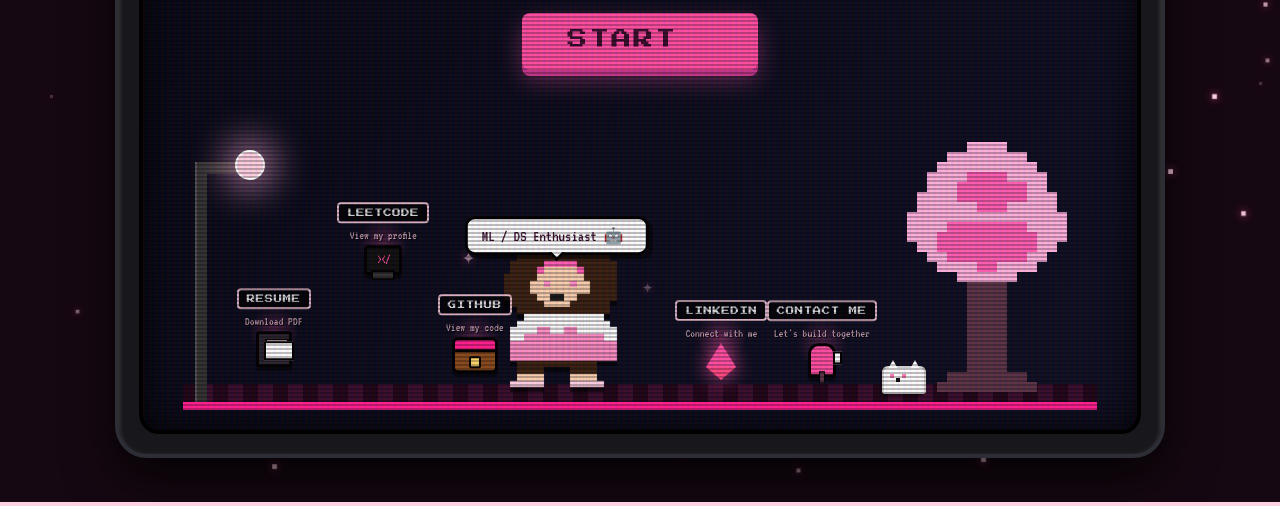
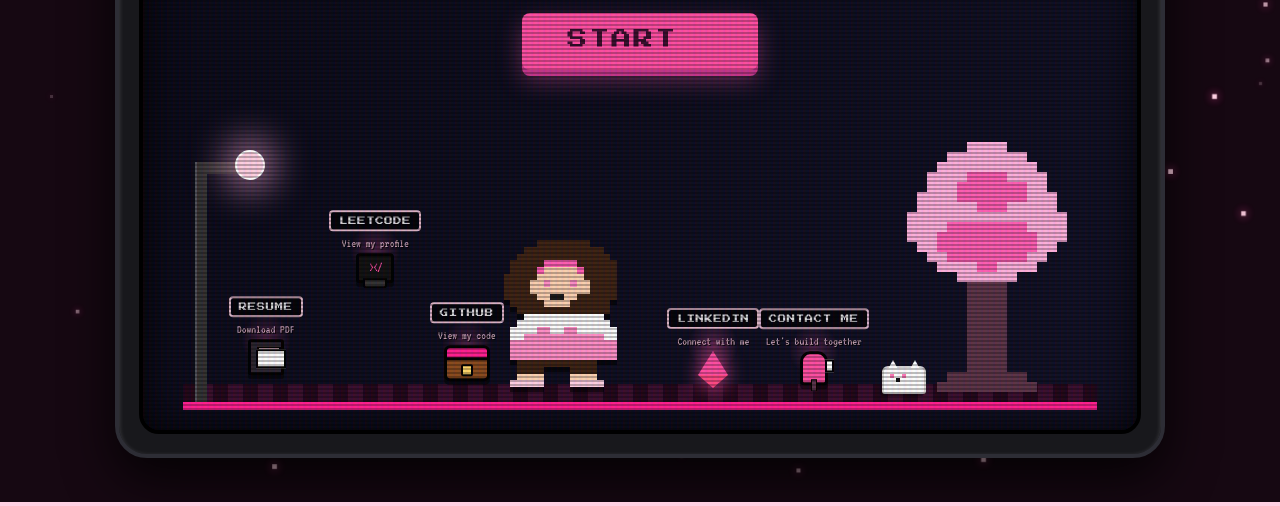
Before and after one commit to Ishika-guptaa25/ishikaintro, a plain HTML site: page index.html in a window 1280 px wide. Shown: the part 294-800 px from the top of the page. Drawn offline with Linux system fonts and the light colour scheme.

Commit message:
keyboard keys update

```diff
--- a/index.html
+++ b/index.html
@@ -181,14 +181,6 @@
   .lamp::before{ content:""; position:absolute; top:0; left:0; width:55px; height:12px; background:#333; }
   .lamp::after{ content:""; position:absolute; top:-12px; left:38px; width:26px; height:26px; background:var(--baby-pink); border-radius:50%; box-shadow:0 0 35px 12px rgba(255,177,222,.6); border: 2px solid #fff; }
 
-  .sprite-wrap{
-    position:relative;
-    display:flex;
-    flex-direction:column;
-    align-items:center;
-    z-index:3;
-  }
-
   .sprite{
     display:grid;
     grid-template-columns:repeat(24,1fr);
@@ -197,67 +189,8 @@
     filter:drop-shadow(0 5px 0px rgba(0,0,0,0.6));
     z-index: 3;
     margin-bottom: 8px;
-    transform-origin: bottom center;
-    animation: spriteBreathe 2.6s ease-in-out infinite;
-    transition: filter .25s ease;
   }
   .sprite div{ width:100%; height:100%; }
-  @keyframes spriteBreathe{ 0%,100%{ transform:scaleY(1) scaleX(1);} 50%{ transform:scaleY(1.025) scaleX(0.99);} }
-  .sprite-wrap:hover .sprite{
-    animation-duration:.8s;
-    filter:drop-shadow(0 5px 0px rgba(0,0,0,0.6)) drop-shadow(0 0 16px var(--pink));
-  }
-
-  /* --- Speech bubble: cycles a greeting + roles above her head --- */
-  .hero-speech-bubble{
-    position:absolute;
-    top:-14px;
-    left:50%;
-    transform:translate(-50%, 0);
-    background:#fff;
-    color:#3a0f2e;
-    border:3px solid #000;
-    border-radius:10px;
-    padding:7px 14px;
-    font-family:'VT323', monospace;
-    font-size:16px;
-    white-space:nowrap;
-    box-shadow:4px 4px 0 rgba(0,0,0,.5);
-    z-index:7;
-    animation: bubbleFloat 3s ease-in-out infinite;
-    pointer-events:none;
-  }
-  .hero-speech-bubble::before{
-    content:'';
-    position:absolute;
-    bottom:-9px; left:50%;
-    transform:translateX(-50%);
-    width:0; height:0;
-    border-left:8px solid transparent;
-    border-right:8px solid transparent;
-    border-top:9px solid #000;
-  }
-  .hero-speech-bubble::after{
-    content:'';
-    position:absolute;
-    bottom:-5px; left:50%;
-    transform:translateX(-50%);
-    width:0; height:0;
-    border-left:6px solid transparent;
-    border-right:6px solid transparent;
-    border-top:6px solid #fff;
-  }
-  @keyframes bubbleFloat{ 0%,100%{ transform:translate(-50%,0);} 50%{ transform:translate(-50%,-5px);} }
-
-  .hero-sparkle{
-    position:absolute;
-    color:var(--baby-pink);
-    font-size:13px;
-    text-shadow:0 0 8px var(--pink);
-    animation: twinkle 2.1s ease-in-out infinite;
-    pointer-events:none;
-    z-index:4;
-  }
 
   .tree-container { position: relative; width: 160px; height: 260px; z-index: 2; }
   .pixel-tree { display: grid; grid-template-columns: repeat(16, 1fr); width: 100%; aspect-ratio: 16/26; }
@@ -269,9 +202,8 @@
   .cat-face { position: absolute; top: 6px; left: 6px; width: 4px; height: 4px; background: #ff7bb5; box-shadow: 12px 0 #ff7bb5, 6px 4px #111; }
 
   @media (max-width:750px){
-    .scene{ flex-wrap:wrap; height:auto; gap:30px; justify-content:center; padding-bottom: 20px; padding-top: 34px; }
+    .scene{ flex-wrap:wrap; height:auto; gap:30px; justify-content:center; padding-bottom: 20px;}
     .lamp { display:none; }
-    .hero-speech-bubble{ font-size:12px; padding:6px 10px; top:-30px; }
   }
 
   /* ---------- bottom marquee HUD ---------- */
@@ -601,14 +533,10 @@
     cursor:pointer;
     background:none;
     border:none;
-    padding:8px;
+    padding:0;
     -webkit-tap-highlight-color:transparent;
-    -webkit-user-select:none;
-    user-select:none;
     animation: objFloat 3.2s ease-in-out infinite;
   }
-  .game-object,
-  .game-object *{ cursor:pointer; }
   .game-object:focus-visible{ outline:3px dashed var(--baby-pink); outline-offset:6px; border-radius:8px; }
   @keyframes objFloat{ 0%,100%{ transform:translateY(0);} 50%{ transform:translateY(-7px);} }
 
@@ -639,8 +567,6 @@
     transition: opacity .2s ease, transform .2s ease, box-shadow .2s ease;
     margin-bottom:6px;
     pointer-events:none;
-    -webkit-user-select:none;
-    user-select:none;
     letter-spacing:.5px;
   }
   .object-sublabel{
@@ -652,12 +578,9 @@
     transition: opacity .2s ease, transform .2s ease;
     margin-bottom:4px;
     pointer-events:none;
-    -webkit-user-select:none;
-    user-select:none;
     text-shadow:1px 1px 0 #000;
   }
   .game-object:hover .object-label,
-
   .game-object:focus-visible .object-label{
     opacity:1;
     transform:translateY(-2px) scale(1.08);
@@ -881,12 +804,7 @@
 
       <div class="scene">
         <div class="lamp" aria-hidden="true"></div>
-        <div class="sprite-wrap">
-          <div class="hero-speech-bubble"><span id="heroSpeechText"></span><span class="blink">▮</span></div>
-          <span class="hero-sparkle" style="left:-14px; top:10%; animation-delay:.3s;">✦</span>
-          <span class="hero-sparkle" style="right:-16px; top:28%; animation-delay:1.1s;">✦</span>
-          <div class="sprite" id="sprite" aria-hidden="true"></div>
-        </div>
+        <div class="sprite" id="sprite" aria-hidden="true"></div>
         <div class="tree-container" aria-hidden="true">
           <div class="pixel-tree" id="pixelTree"></div>
           <div class="cat"><div class="cat-face"></div></div>
@@ -1222,8 +1140,10 @@
     aspect-ratio: 1.05;
     border-radius: 10px;
     cursor: pointer;
-    transform-style: preserve-3d;
     transition: transform 0.06s ease, box-shadow 0.06s ease;
+    -webkit-user-select: none;
+    user-select: none;
+    touch-action: manipulation;
   }
 
   .k-pink {
@@ -1325,11 +1245,20 @@
   const keyCapEls = document.querySelectorAll('.key-cap');
 
   keyCapEls.forEach(key => {
-    key.addEventListener('click', () => {
+    let lastActivate = 0;
+    const activateKey = () => {
+      const now = Date.now();
+      if (now - lastActivate < 150) return; // avoid double-firing from pointerdown + click
+      lastActivate = now;
       key.classList.add('pressed');
-      updateSkillInfo(key, true); // Updates descriptions instantly on click
+      updateSkillInfo(key, true); // Updates descriptions instantly on activation
       setTimeout(() => { key.classList.remove('pressed'); }, 100);
-    });
+    };
+    // pointerdown gives immediate, reliable feedback even if the tilted 3D
+    // transform shifts slightly between press and release; click is kept
+    // as a fallback for environments without pointer events.
+    key.addEventListener('pointerdown', activateKey);
+    key.addEventListener('click', activateKey);
   });
 </script>
 <!-- ==========================================================================
@@ -2332,37 +2261,6 @@
 
   // Build top Screen Character
   buildSprite('sprite', girlCharacter, girlPalette, 24);
-
-  // ---------- Hero speech bubble: cycles a greeting + roles above her head ----------
-  const heroPhrases = [
-    "Hi! I'm Ishika 👋",
-    "ML / DS Enthusiast 🤖",
-    "Computer Vision Explorer 👁",
-    "Turning data into insight ✦",
-    "Let's build something cool 💻"
-  ];
-  const heroSpeechEl = document.getElementById('heroSpeechText');
-  let heroPhraseIndex = 0;
-  let heroTypeTimer = null;
-  function typeHeroPhrase(){
-    if (!heroSpeechEl) return;
-    const phrase = heroPhrases[heroPhraseIndex % heroPhrases.length];
-    heroSpeechEl.textContent = '';
-    let i = 0;
-    clearInterval(heroTypeTimer);
-    heroTypeTimer = setInterval(() => {
-      heroSpeechEl.textContent += phrase.charAt(i);
-      i++;
-      if (i >= phrase.length) {
-        clearInterval(heroTypeTimer);
-        setTimeout(() => {
-          heroPhraseIndex++;
-          typeHeroPhrase();
-        }, 1700);
-      }
-    }, 45);
-  }
-  typeHeroPhrase();
   // Build 3DS Screen Character
   buildSprite('dsAvatar', girlCharacter, girlPalette, 24);
 
```
